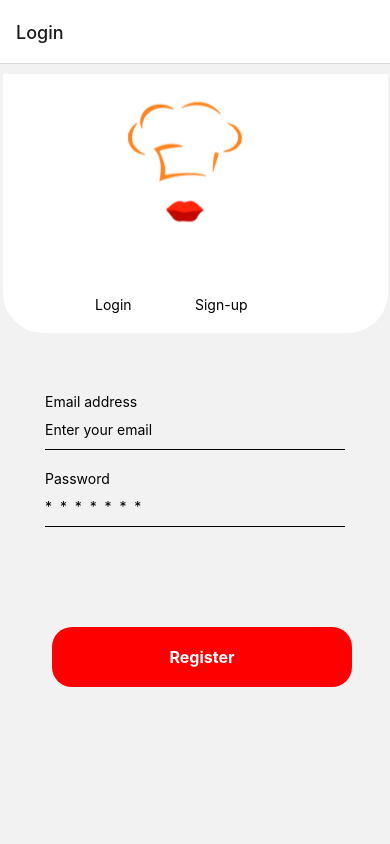
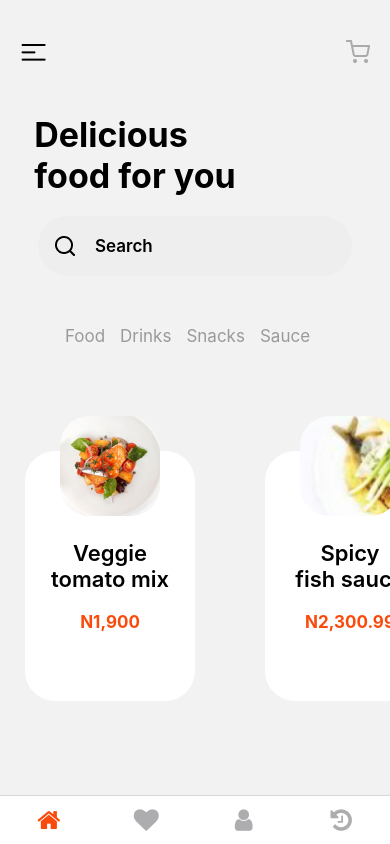
Before and after one commit to MohamedLoum1001/food-delivery, a React Native app: screen /Home in a window 390 px wide. Built offline with nearby package versions, Linux system fonts and the light colour scheme.

Commit message:
component

```diff
--- a/App.js
+++ b/App.js
@@ -1,13 +1,151 @@
 import { StyleSheet } from 'react-native';
 import React from 'react';
-import Navigations from './navigations/Navigations';
+import { NavigationContainer } from '@react-navigation/native';
+import { createBottomTabNavigator } from '@react-navigation/bottom-tabs';
+import { createStackNavigator } from '@react-navigation/stack';
+import { FontAwesome } from '@expo/vector-icons';
+import Icon from 'react-native-vector-icons/FontAwesome';
+import History from './Screens/History';
+import User from './Screens/User';
+import Favoris from './Screens/Favoris';
+import Home from './Screens/Home';
 
-
+const Tab = createBottomTabNavigator();
+const Stack = createStackNavigator();
 
 const App = () => {
-  return <Navigations />;
+  const navigateToScreenInTab = (navigation, screenName) => {
+    navigation.navigate(screenName);
+  };
+
+  const HomeStack = () => {
+    return (
+      <Stack.Navigator
+      screenOptions={{
+        headerShown: false,
+      }}
+      >
+        <Stack.Screen
+          name='Home'
+          component={Home}
+          options={({ navigation }) => ({
+            headerRight: () => (
+              <Icon
+                onPress={() => navigateToScreenInTab(navigation, 'Home')}
+              />
+            ),
+          })}
+        />
+      </Stack.Navigator>
+    );
+  };
+
+  const FavorisStack = () => {
+    return (
+      <Stack.Navigator
+      screenOptions={{
+        headerShown: false,
+      }}
+      >
+        <Stack.Screen name='Favoris' component={Favoris} />
+      </Stack.Navigator>
+    );
+  };
+
+  const UserStack = () => {
+    return (
+      <Stack.Navigator
+      screenOptions={{
+        headerShown: false,
+      }}
+      >
+        <Stack.Screen name='User' component={User} />
+      </Stack.Navigator>
+    );
+  };
+
+  const HistoryStack = () => {
+    return (
+      <Stack.Navigator
+      screenOptions={{
+        headerShown: false,
+      }}
+      >
+        <Stack.Screen name='History' component={History} />
+      </Stack.Navigator>
+    );
+  };
+
+  return (
+    <NavigationContainer style={styles.container}>
+      <Tab.Navigator
+        tabBarOptions={{
+          style: {
+            backgroundColor: 'transparent',
+            borderTopWidth: 0,
+            borderBottomWidth: 0,
+          },
+          tabStyle: {
+            backgroundColor: 'transparent',
+          },
+          showLabel: false,
+          activeTintColor: '#FA4A0C',
+          inactiveTintColor: '#ADADAF',
+        }}
+      >
+        <Tab.Screen
+          name='Home'
+          component={HomeStack}
+          options={{
+            tabBarIcon: ({ color, size }) => (
+              <FontAwesome name='home' size={size} color={color} />
+            ),
+            headerShown: false,
+          }}
+        />
+        <Tab.Screen
+          name='Favoris'
+          component={FavorisStack}
+          options={{
+            tabBarIcon: ({ color, size }) => (
+              <FontAwesome name='heart' size={size} color={color} />
+            ),
+            headerShown: false,
+          }}
+        />
+        <Tab.Screen
+          name='User'
+          component={UserStack}
+          options={{
+            tabBarIcon: ({ color, size }) => (
+              <FontAwesome name='user' size={size} color={color} />
+            ),
+            headerShown: false,
+          }}
+        />
+        <Tab.Screen
+          name='History'
+          component={HistoryStack}
+          options={{
+            tabBarIcon: ({ color, size }) => (
+              <FontAwesome name='history' size={size} color={color} />
+            ),
+            headerShown: false,
+          }}
+        />
+      </Tab.Navigator>
+    </NavigationContainer>
+  );
 };
 
 export default App;
 
-const styles = StyleSheet.create({});
+const styles = StyleSheet.create({
+  container: {
+    flex: 1,
+    flexDirection: 'column',
+    backgroundColor: '#f2f2f2',
+    alignItems: 'center',
+    justifyContent: 'center',
+  },
+});
--- a/Data/Data.js
+++ b/Data/Data.js
@@ -20,13 +20,14 @@
 
 export const cardImage = [
     {
+        id: 1,
         img : require('../assets/images/plat1.png'),
         titre: "Veggie",
         texte: "tomato mix",
         prix: "N1,900"
     },
     {
-
+        id: 1,
         img : require('../assets/images/plat2.png'),
         titre: "Spicy",
         texte: "fish sauce",
--- a/Screens/Home.jsx
+++ b/Screens/Home.jsx
@@ -59,6 +59,7 @@
     justifyContent: 'center',
     alignItems: 'center',
     padding: 100,
+    marginTop: -60
   },
   toggler: {
     marginRight: 300,
--- a/components/App/AppComponent.js
+++ b/components/App/AppComponent.js
@@ -20,17 +20,18 @@
 
   const HomeStack = () => {
     return (
-          <Stack.Navigator>
+      <Stack.Navigator
+        screenOptions={{
+          headerShown: false,
+        }}
+      >
         <Stack.Screen
           name='Home'
           component={Home}
           options={({ navigation }) => ({
             headerRight: () => (
-                  <Icon
-                    onPress={() => navigateToScreenInTab(navigation, 'Home')}
-                  />
+              <Icon onPress={() => navigateToScreenInTab(navigation, 'Home')} />
             ),
-                headerShown: false
           })}
         />
       </Stack.Navigator>
@@ -39,15 +40,18 @@
 
   const FavorisStack = () => {
     return (
-          <Stack.Navigator>
-            <Stack.Screen name='Favoris' component={Favoris}
+      <Stack.Navigator
+        screenOptions={{
+          headerShown: false,
+        }}
+      >
+        <Stack.Screen
+          name='Favoris'
+          component={Favoris}
           options={({ navigation }) => ({
             headerRight: () => (
-                  <Icon
-                    onPress={() => navigateToScreenInTab(navigation, 'Favoris')}
-                  />
+              <Icon onPress={() => navigateToScreenInTab(navigation, 'Favoris')} />
             ),
-                headerShown: false
           })}
         />
       </Stack.Navigator>
@@ -56,15 +60,18 @@
 
   const UserStack = () => {
     return (
-          <Stack.Navigator>
-            <Stack.Screen name='User' component={User}
+      <Stack.Navigator
+        screenOptions={{
+          headerShown: false,
+        }}
+      >
+        <Stack.Screen
+          name='User'
+          component={User}
           options={({ navigation }) => ({
             headerRight: () => (
-                  <Icon
-                    onPress={() => navigateToScreenInTab(navigation, 'User')}
-                  />
+              <Icon onPress={() => navigateToScreenInTab(navigation, 'User')} />
             ),
-                headerShown: false
           })}
         />
       </Stack.Navigator>
@@ -73,24 +80,26 @@
 
   const HistoryStack = () => {
     return (
-          <Stack.Navigator>
-            <Stack.Screen name='History' component={History}
+      <Stack.Navigator
+        screenOptions={{
+          headerShown: false,
+        }}
+      >
+        <Stack.Screen
+          name='History'
+          component={History}
           options={({ navigation }) => ({
             headerRight: () => (
-                  <Icon
-                    onPress={() => navigateToScreenInTab(navigation, 'User')}
-                  />
+              <Icon onPress={() => navigateToScreenInTab(navigation, 'User')} />
             ),
-                headerShown: false
           })}
         />
       </Stack.Navigator>
     );
   };
+
   return (
-
     <NavigationContainer style={styles.container}>
-
       <Tab.Navigator
         tabBarOptions={{
           style: {
@@ -113,20 +122,21 @@
             tabBarIcon: ({ color, size }) => (
               <FontAwesome name="home" size={size} color={color} />
             ),
-                headerShown: false
+            headerShown: false,
           }}
         />
+
         <Tab.Screen
           name='Favoris'
           component={FavorisStack}
           options={{
             tabBarIcon: ({ color, size }) => (
-
               <FontAwesome name="heart" size={size} color={color} />
             ),
-                headerShown: false
+            headerShown: false,
           }}
         />
+
         <Tab.Screen
           name='User'
           component={UserStack}
@@ -134,9 +144,10 @@
             tabBarIcon: ({ color, size }) => (
               <FontAwesome name="user" size={size} color={color} />
             ),
-                headerShown: false
+            headerShown: false,
           }}
         />
+
         <Tab.Screen
           name='History'
           component={HistoryStack}
@@ -144,15 +155,14 @@
             tabBarIcon: ({ color, size }) => (
               <FontAwesome name="history" size={size} color={color} />
             ),
-                headerShown: false
+            headerShown: false,
           }}
         />
       </Tab.Navigator>
-
     </NavigationContainer>
   );
-}
+};
 
-export default AppComponent
+export default AppComponent;
 
-const styles = StyleSheet.create({})
+const styles = StyleSheet.create({});
--- a/components/CardMenu/CardMenu.jsx
+++ b/components/CardMenu/CardMenu.jsx
@@ -8,7 +8,7 @@
             {cardImage.map(item => (
                 <View style={styles.card}>
                     <View style={styles.cardHeader}>
-                        <Image source={item.img} style={styles.img} />
+                        <Image source={item.img} key={item.id} style={styles.img} />
                     </View>
 
                     <View style={styles.title}>
--- a/components/login/SignIn.jsx
+++ b/components/login/SignIn.jsx
@@ -9,6 +9,7 @@
   const navigation = useNavigation()
 
   const handleLogin = () => {
+    console.log('Navigating to Home');
     navigation.navigate('Home');
   };
 
```
Lines whose indentation alone changed are shown as unchanged.
